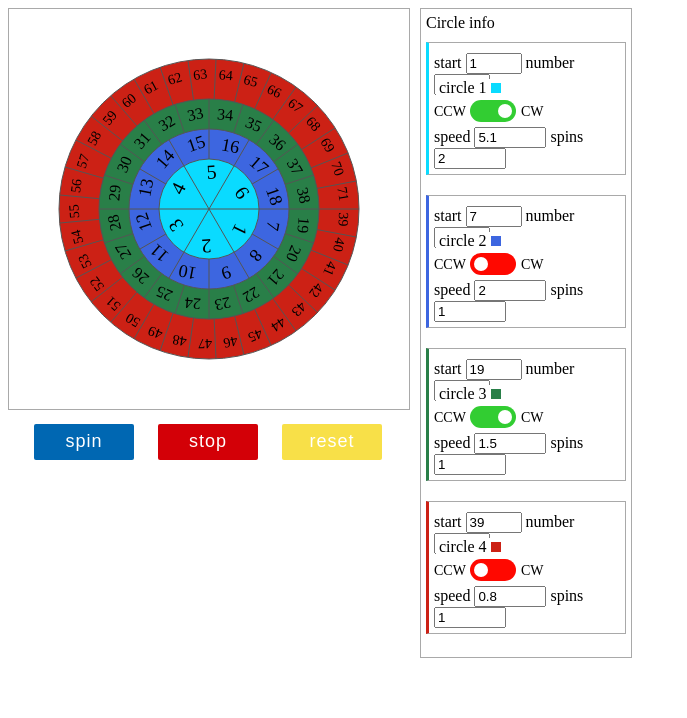
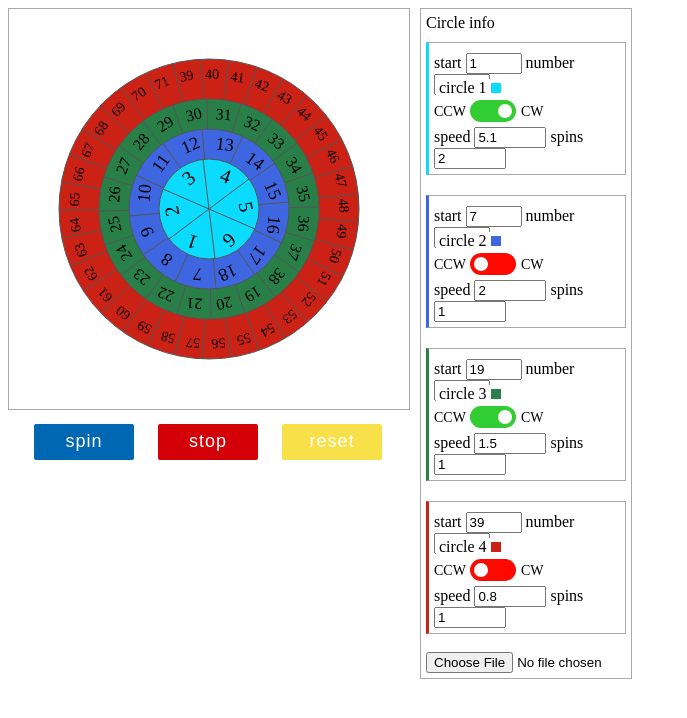
Before and after one commit to Nedilko/circles, a website: page dist/index.html in a window 1280 px wide. Shown: the whole page, without its empty margins (0-687 px from the left). Drawn offline with nearby package versions, Linux system fonts and the light colour scheme.

Commit message:
beutified css and html, and added random angle in constructor

```diff
--- a/dist/index.html
+++ b/dist/index.html
@@ -1,5 +1,6 @@
 <!DOCTYPE html>
 <html lang="en">
+
 <head>
     <meta charset="UTF-8">
     <title>circles</title>
@@ -7,8 +8,9 @@
     <script src="/bower_components/jquery/dist/jquery.min.js"></script>
     <script src="./script.js"></script>
 </head>
+
 <body>
-    <canvas id='Board'>circles</canvas>
+    <canvas id="Board">circles</canvas>
     <div id="info">
         <span>Circle info</span>
 
@@ -84,6 +86,7 @@
             <span class="circle-name">circle 4<span id="circle4-caption"></span></span>
         </div>
 
+        <input type="file" name="circles-data">
 
     </div>
     <div id="controls">
@@ -92,4 +95,5 @@
         <div id="reset" class="btn btn-yellow">reset</div>
     </div>
 </body>
+
 </html>
--- a/dist/script.js
+++ b/dist/script.js
@@ -31,12 +31,11 @@
  * @param {number}  start       start position number
  * @param {text}    color       color of circle
  * @param {number}  direction   1 CC; -1 CCW
- * @param {angle}   angle       circle angle
  * @param {number}  speed       speed of spining
  * @param {number}  spins       number of full spins
  * @param {font}    font        font size and family
  */
-  function Circle (x, y, r, n, start, color, direction, angle, speed, spins, font) {
+  function Circle (x, y, r, n, start, color, direction, speed, spins, font) {
     this.x = x
     this.y = y
     this.r = r
@@ -44,7 +43,7 @@
     this.n = n
     this.start = start
 
-    this.angle = angle
+    this.angle = Math.round(Math.random() * 360)
 
     this.color = color
 
@@ -133,18 +132,20 @@
   $(document).ready(function () {
     // drawing board
     var board = document.getElementById('Board'),
-      circles = [] // main circles array
+      circles = [], // main circles array
+      lockArray = [] // main lock array
     ctx = board.getContext('2d')
 
     ctx.canvas.width = boardWidth
     ctx.canvas.height = boardHeight
 
-    circles.push(new Circle(200, 200, 150, 33, 39, '#CC2115', -1, 0, 0.8, 1, '14px serif'))
-    circles.push(new Circle(200, 200, 110, 20, 19, '#297F48', 1, 0, 1.5, 1, '16px serif'))
-    circles.push(new Circle(200, 200, 80, 12, 7, '#3D66E0', -1, 0, 2, 1, '18px serif'))
-    circles.push(new Circle(200, 200, 50, 6, 1, '#0ADBFF', 1, 0, 5.1, 2, '20px serif'))
+    circles.push(new Circle(200, 200, 150, 33, 39, '#CC2115', -1, 0.8, 1, '14px serif'))
+    circles.push(new Circle(200, 200, 110, 20, 19, '#297F48', 1, 1.5, 1, '16px serif'))
+    circles.push(new Circle(200, 200, 80, 12, 7, '#3D66E0', -1, 2, 1, '18px serif'))
+    circles.push(new Circle(200, 200, 50, 6, 1, '#0ADBFF', 1, 5.1, 2, '20px serif'))
 
     drawAll(circles)
+    lockArray.push([3, 10, 30, 50], [4, 9, 29, 55])
 
     function showInfo (arr) {
       arr.forEach(function (item, i) {
@@ -164,10 +165,6 @@
     };
 
     showInfo(circles)
-
-    function triggerLock () {
-
-    }
 
     function step () {
       var cancel = 0
```
Also changed, not shown: dist/styles.css (+26 -15 lines).
